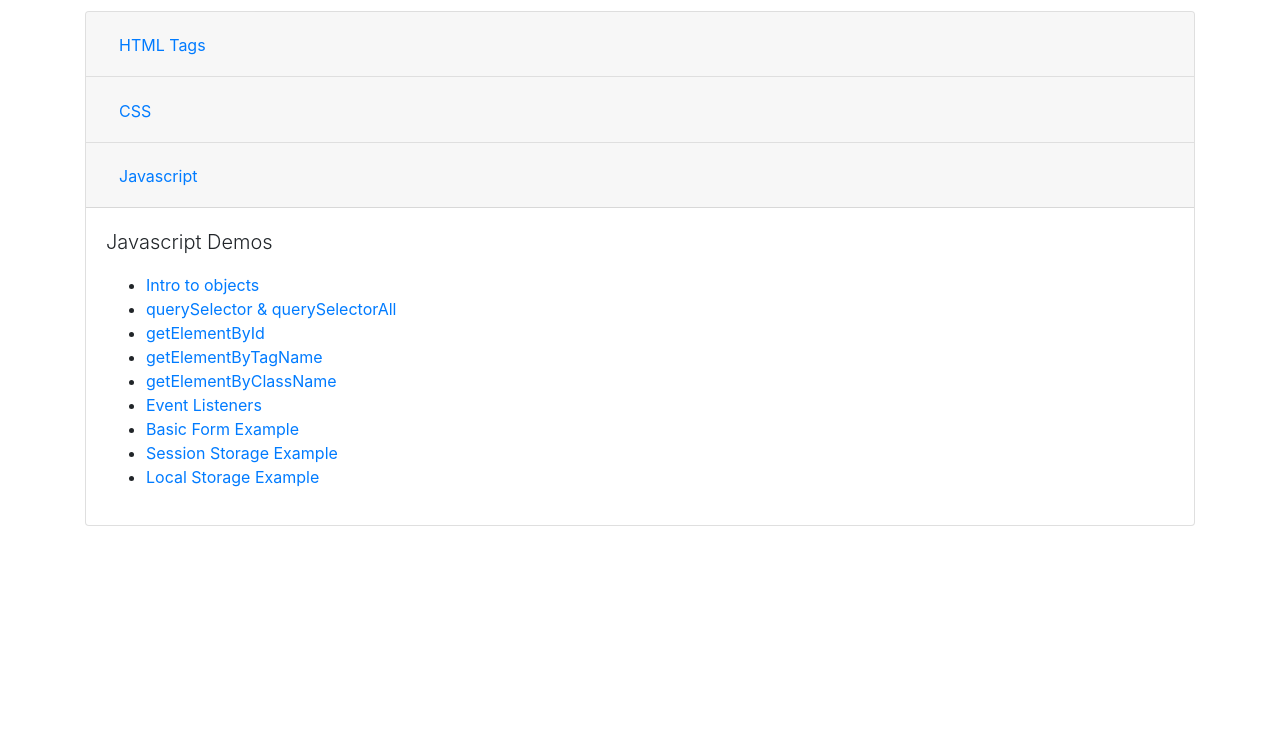
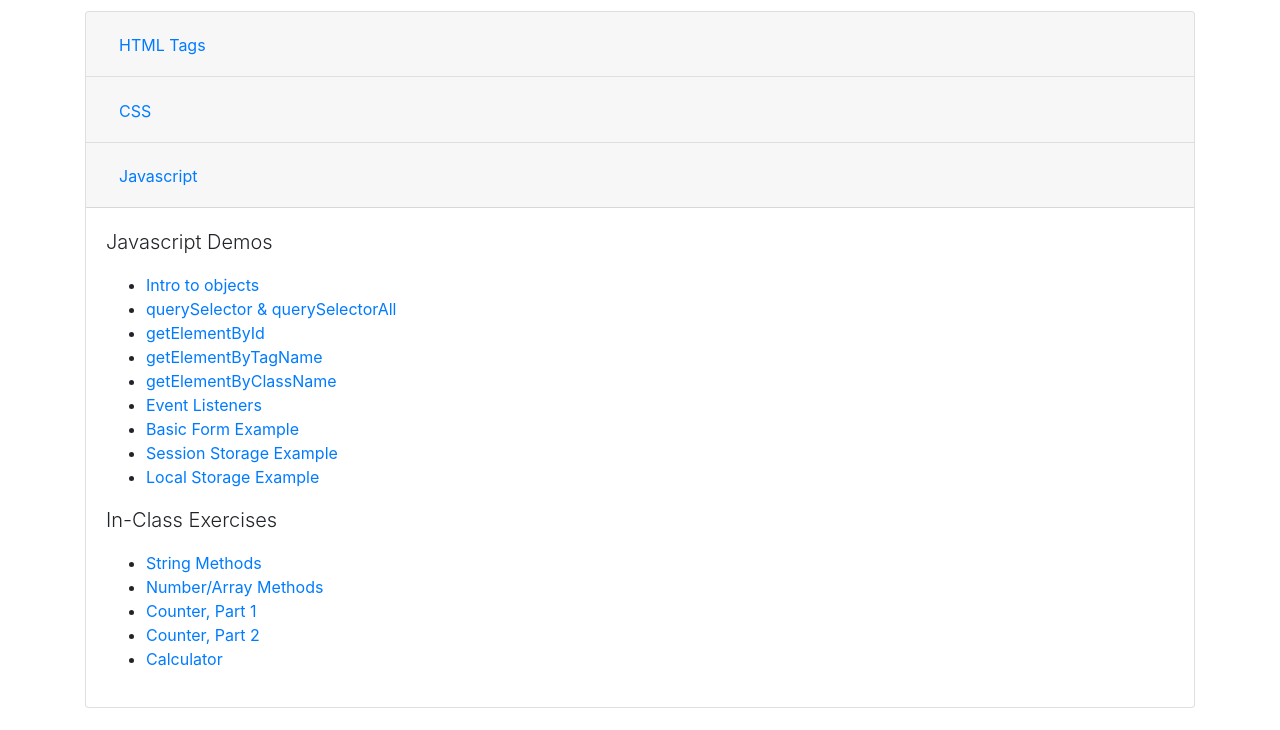
Before and after one commit to kaizen-soze/html5-template, a plain HTML site: page index.html in a window 1280 px wide. Shown: the part 70-800 px from the top of the page. Drawn offline with nearby package versions, Linux system fonts and the light colour scheme.

Commit message:
Add links to classroom exercises

```diff
--- a/index.html
+++ b/index.html
@@ -122,6 +122,15 @@
                   <li><a href="javascript/session.html">Session Storage Example</a></li>
                   <li><a href="javascript/localStorage.html">Local Storage Example</a></li>
                 </ul>
+
+                <p class="lead">In-Class Exercises</p>
+                <ul>
+                  <li><a href="classExercises/string_methods.html">String Methods</a></li>
+                  <li><a href="classExercises/number_array_methods.html">Number/Array Methods</a></li>
+                  <li><a href="classExercises/counter.html">Counter, Part 1</a></li>
+                  <li><a href="classExercises/counter2.html">Counter, Part 2</a></li>
+                  <li><a href="classExercises/calculator.html">Calculator</a></li>
+                </ul>
               </div>
             </div>
           </div>
```
